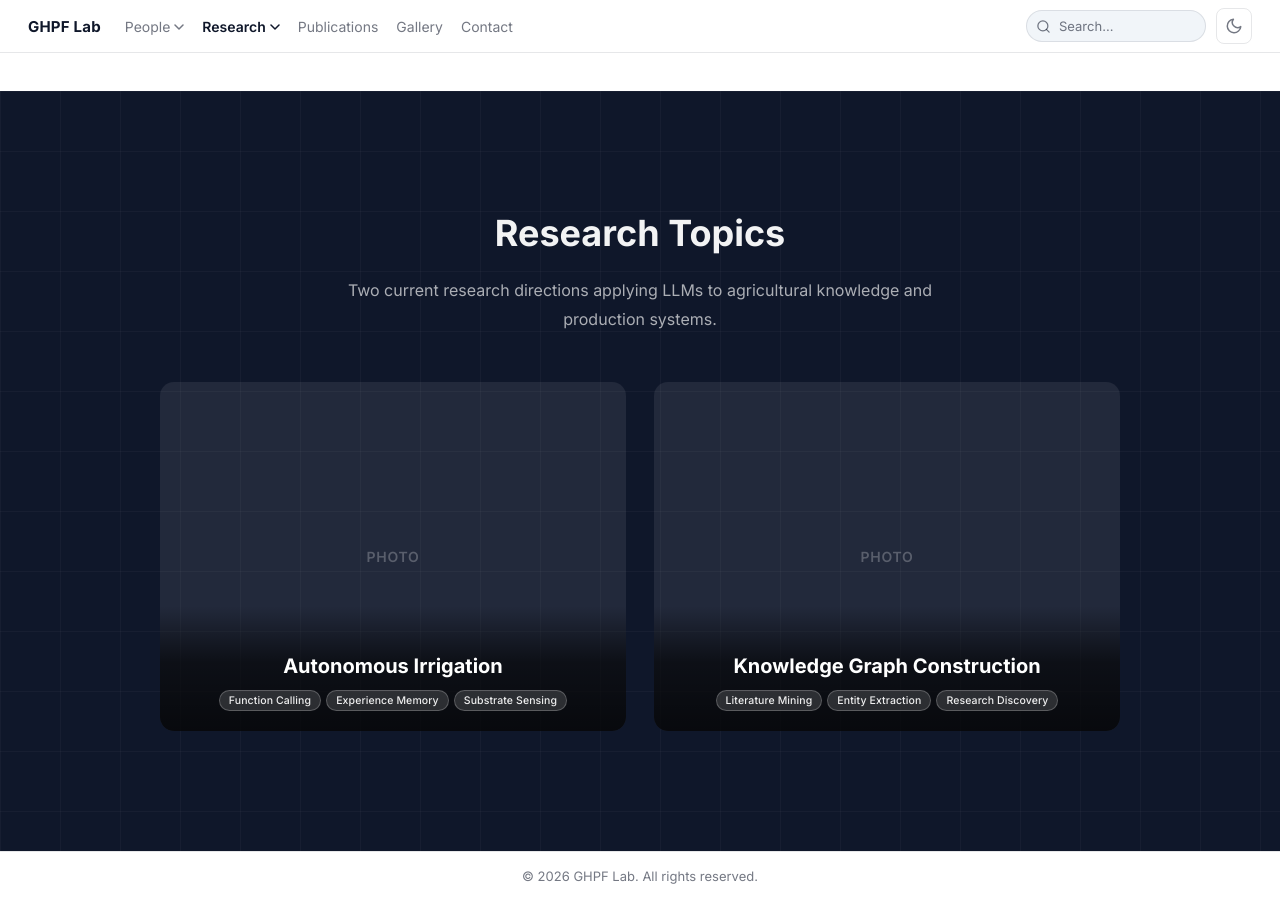
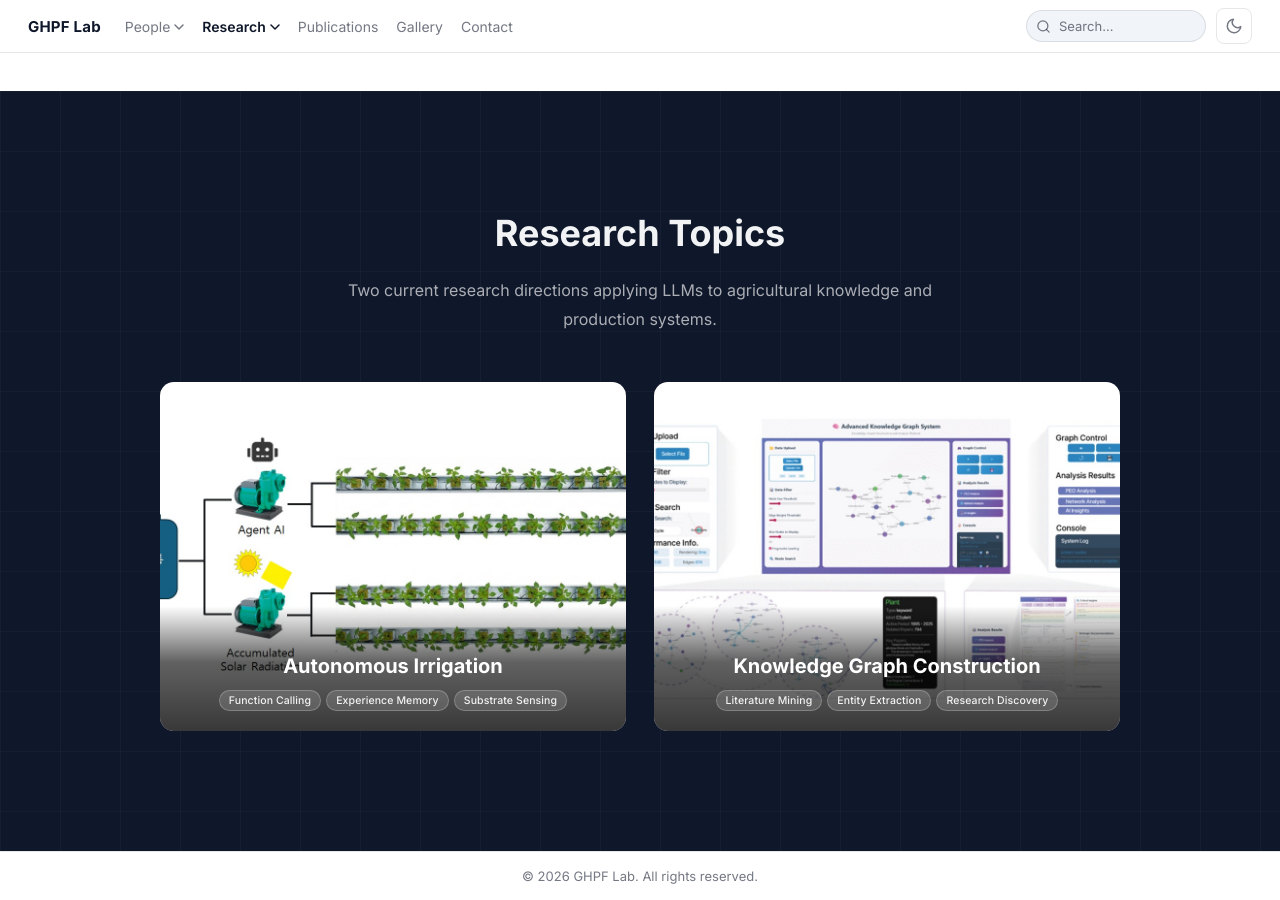
Before and after one commit to snughpf-alt/ghpf-lab-web-final-2, a Jekyll site: the page built from research/autonomous-control.md, in a window 1280 px wide and 900 px high, scrolled down 1000 px. Built offline with Jekyll 4.4.1, drawn with Linux system fonts in a browser that asks for light colours.

Commit message:
Replace LLM card placeholders with the uploaded research diagrams
- Autonomous Irrigation card now uses autonomous-irrigation.jpg
  (renamed from "Autonomous irrigation.jpg" — drop the space and
  lowercase to keep URLs friendly)
- Knowledge Graph Construction card now uses knowledge.jpg

Both photos drop into the existing card structure (with caption +
keyword badges) so no CSS changes are needed.

https://claude.ai/code/session_01AC1F4b7HxCDaoN7Xuq9VXj

```diff
--- a/research/autonomous-control.md
+++ b/research/autonomous-control.md
@@ -112,7 +112,7 @@ title: LLM Application in Agriculture
 
     <div class="rd-topics-grid rd-topics-grid--2col">
       <div class="rd-topics-grid__card">
-        <div class="rd-topics-grid__placeholder-img"><span>Photo</span></div>
+        <img src="{{ '/assets/img/research/autonomous-irrigation.jpg' | relative_url }}" alt="Autonomous irrigation diagram comparing Agent AI and Accumulated Solar Radiation strategies">
         <div class="rd-topics-grid__caption">
           <h3>Autonomous Irrigation</h3>
           <div class="rd-topics-grid__keywords">
@@ -125,7 +125,7 @@ title: LLM Application in Agriculture
       </div>
 
       <div class="rd-topics-grid__card">
-        <div class="rd-topics-grid__placeholder-img"><span>Photo</span></div>
+        <img src="{{ '/assets/img/research/knowledge.jpg' | relative_url }}" alt="Advanced Knowledge Graph System interface showing graph visualization and analysis panels">
         <div class="rd-topics-grid__caption">
           <h3>Knowledge Graph Construction</h3>
           <div class="rd-topics-grid__keywords">
```
Also changed, not shown: assets/img/research/autonomous-irrigation.jpg (renamed from assets/img/research/Autonomous irrigation.jpg).
